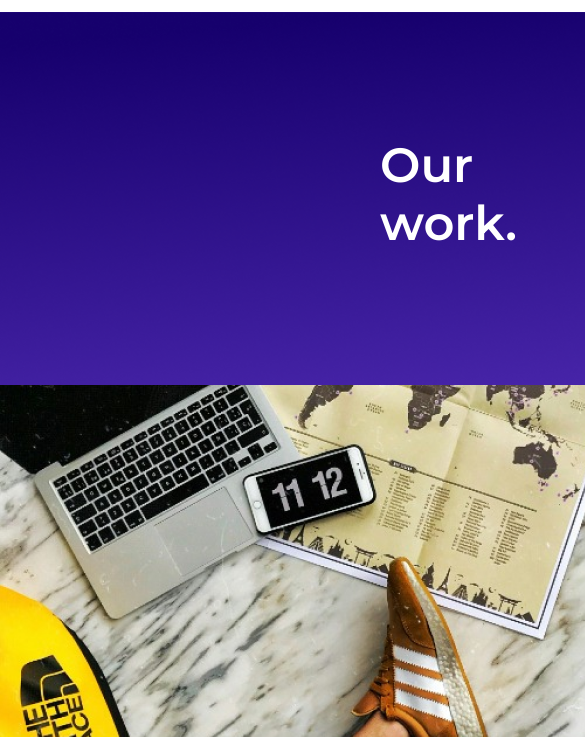
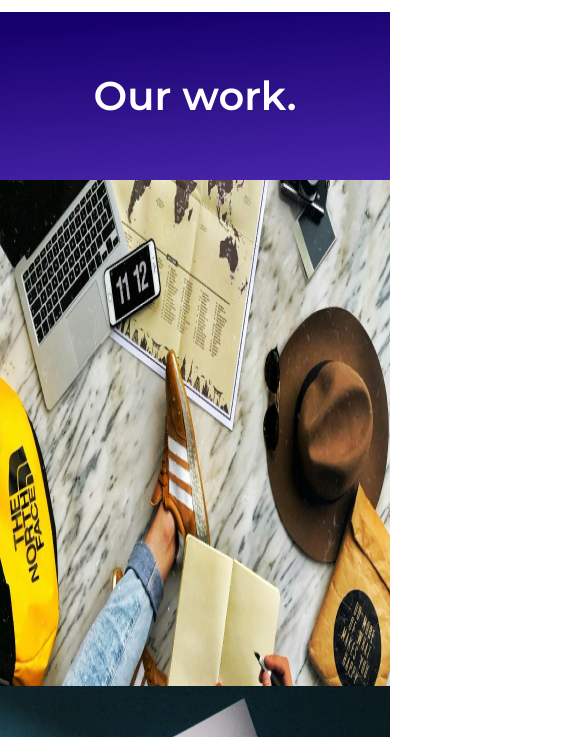
Before and after one commit to miliobrien/PreEntrega2-OBrien, a plain HTML site: page pages/work.html in a window 390 px wide. Shown: the part 107-844 px from the top of the page, 585 px wide, since content can reach past the window. Drawn offline with nearby package versions, Linux system fonts and the light colour scheme.

Commit message:
work responsive

```diff
--- a/css/style2.css
+++ b/css/style2.css
@@ -375,32 +375,36 @@ gap: .625rem;
     background-image: url("../assets/fondoOurWork.png");
     background-size: cover;
     background-position: center;
-    padding: 7.8125rem 23.75rem;
 }
 
-.ourWork div h1 {
+
+.work{
+    display: flex;
+    flex-direction: column;
+}
+
+
+.ourWork  h1 {
     font-weight: 600;
     font-size: 3rem;
     color: white;
     text-align: center;
+    padding: 3.75rem;
+    margin: 0rem;
 }
 
-.work {
-width: 100%;
-display: flex;
-flex-direction: column;
-;
-}
 
 
 .foto{
     display: flex;
+    height: 32.125rem;
+}
+
+
+.foto img{
     width: 100%;
 }
 
-.foto img{
-     flex-grow: 1;
-}
 
 /* About */
 .whoWeAre {
@@ -636,6 +640,23 @@ justify-content: center;
             margin-bottom: .625rem;
         }
 
+     /* WORK */
+
+     .foto{
+       flex-direction: column;
+       height:fit-content;
+     }
+
+     .foto img{
+     height: 60vh
+     }
+
+
+
+
+
+
+
     }
 
 
@@ -693,8 +714,9 @@ justify-content: center;
         }
 
 
-
-
+        .ourWork  h1 {
+            font-size: 2.5rem;
+        }
 
 
 
@@ -878,4 +900,30 @@ justify-content: center;
 
 }
 
+
+ /* WORK */
+
+
+ .work{
+ }
+
+
+ .foto{
+    flex-direction: column;
+    height:fit-content;
+  }
+
+  .foto img{
+  height: 60vh
+  }
+
+  .ourWork  h1 {
+    font-size: 1.25rem;
 }
+
+
+
+
+
+
+}
```
